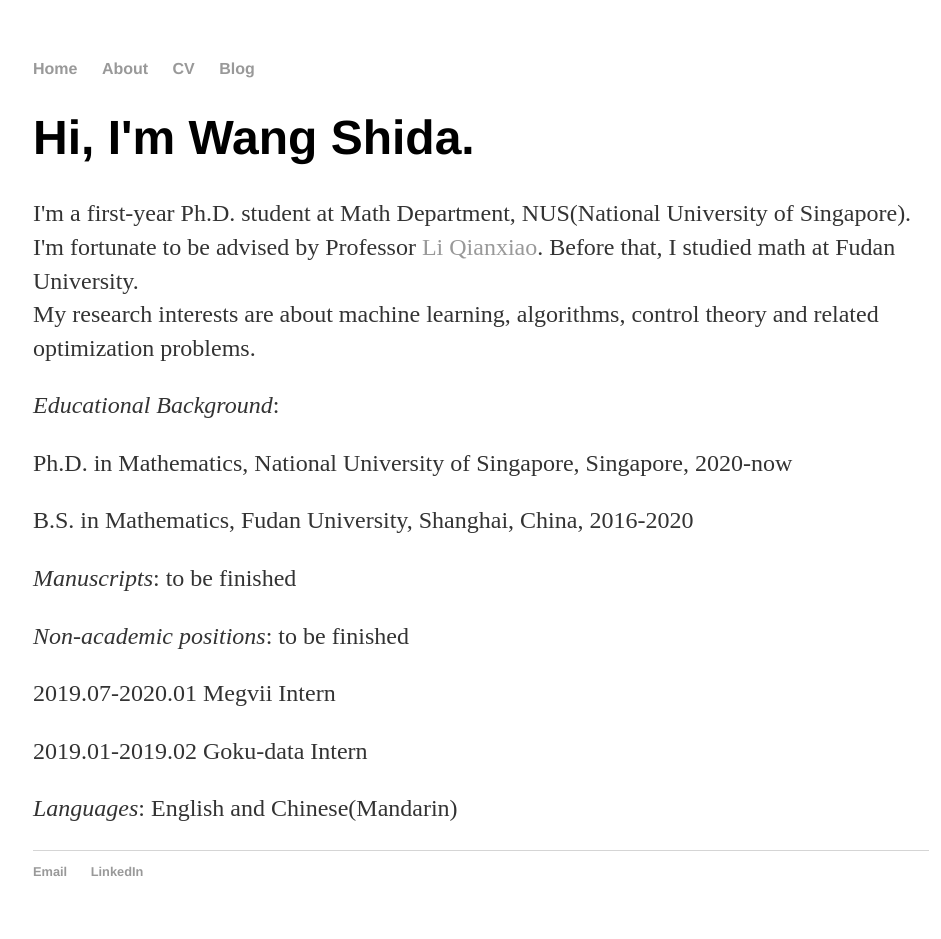
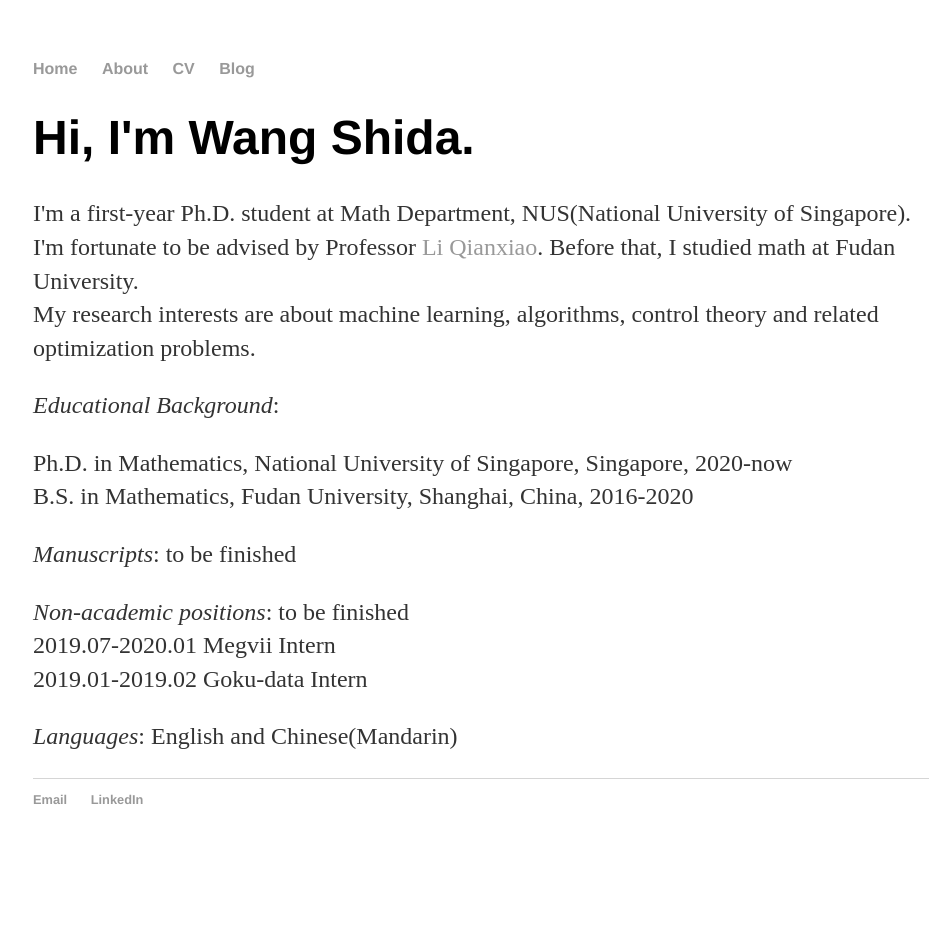
Before and after one commit to radarFudan/radarFudan.github.io, a Jekyll site: the page built from index.html, in a window 1280 px wide. Shown: the whole page, without its empty margins (159-1100 px from the left). Built offline with Jekyll 4.4.1, drawn with Linux system fonts in a browser that asks for light colours; after the commit the page ends 900 px from its top, so only the background shows below that.

```diff
--- a/index.html
+++ b/index.html
@@ -9,16 +9,14 @@ title: Wang Shida
         My research interests are about machine learning, algorithms, control theory and related optimization problems. </p>
 
     <p><em>Educational Background</em>: <p>
-    <p>    Ph.D. in Mathematics, National University of Singapore, Singapore, 2020-now</p>
-    <p>    B.S. in Mathematics, Fudan University, Shanghai, China, 2016-2020</p>
+    <p> Ph.D. in Mathematics, National University of Singapore, Singapore, 2020-now<br>
+        B.S. in Mathematics, Fudan University, Shanghai, China, 2016-2020</p>
 
     <p><em>Manuscripts</em>: to be finished</p>
 
-    <p><em>Non-academic positions</em>: to be finished</p>
-
-    <p>2019.07-2020.01 Megvii Intern</p>
-
-    <p>2019.01-2019.02 Goku-data Intern</p>
+    <p><em>Non-academic positions</em>: to be finished<br>
+           2019.07-2020.01 Megvii Intern<br>
+           2019.01-2019.02 Goku-data Intern</p>
 
     <p><em>Languages</em>: English and Chinese(Mandarin)</p>
 </div><!-- /.blurb -->
```
